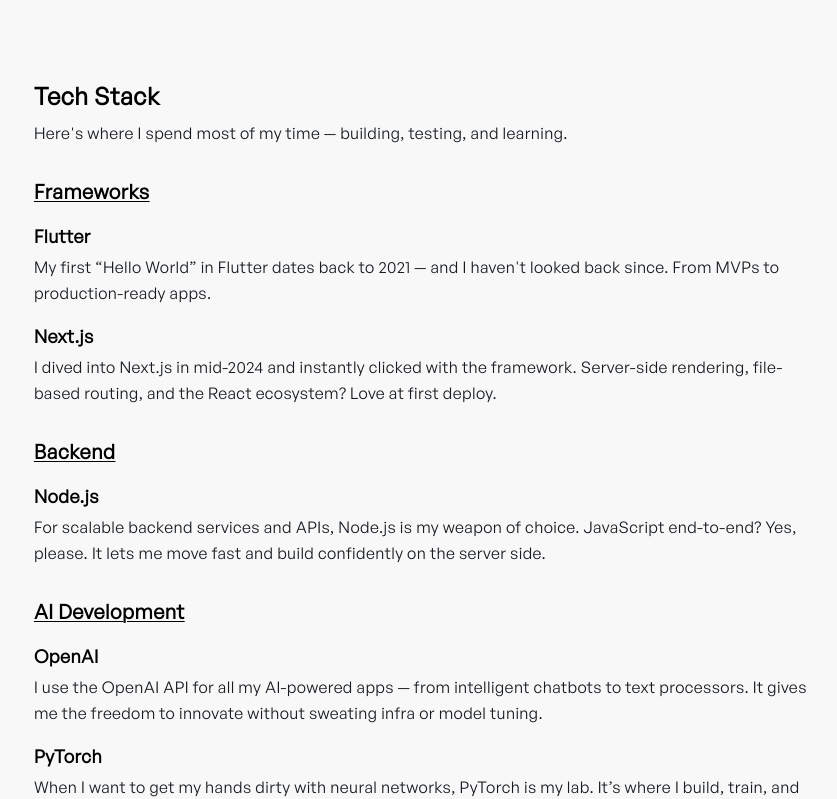
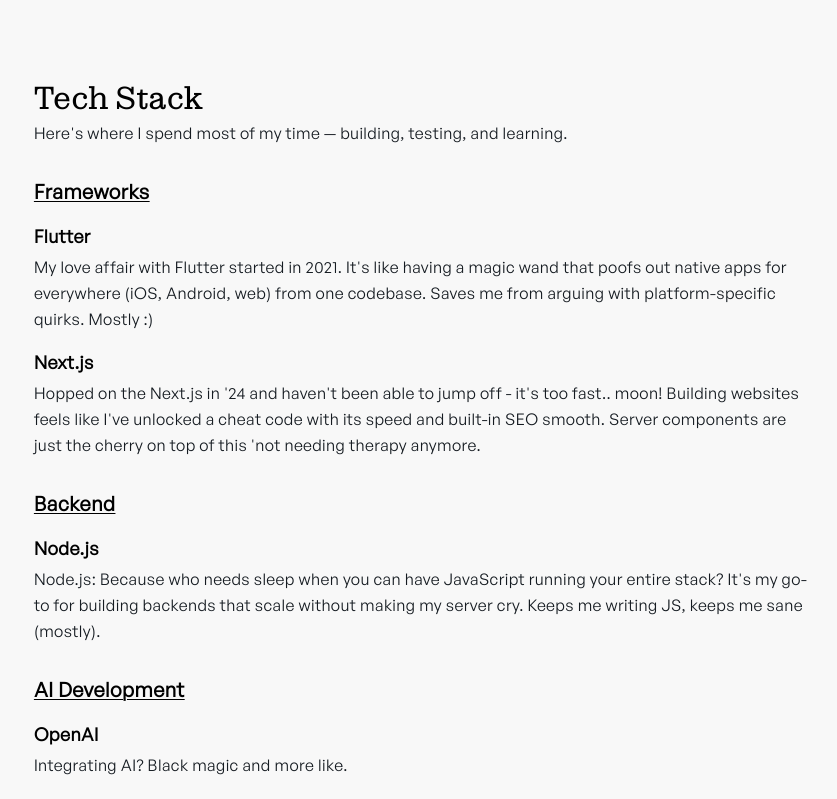
Before and after one commit to heygourab/personal_portfolio_nextjs, a Next.js app: page /techstack in a window 1280 px wide. Shown: the top 799 px of the page, without its empty margins (215-1052 px from the left). Built offline with nearby package versions, Linux system fonts and the light colour scheme.

Commit message:
Add Intro component and update tech stack descriptions for enhanced clarity and engagement; adjust styles for consistency.

```diff
--- /dev/null
+++ b/app/(main)/components/intro.tsx
@@ -0,0 +1,23 @@
+"use client";
+import { zodiakSerif } from "@/app/fonts";
+import { RoughNotation } from "react-rough-notation";
+
+export default function Intro() {
+  return (
+    <div>
+      <h1
+        className={`${zodiakSerif.className} mt-4 text-2xl font-bold tracking-wide text-balance md:text-3xl`}
+      >
+        Gourab S. — I Design, I Develop,{" "}
+        <RoughNotation
+          type="highlight"
+          color="#fd510d"
+          show={true}
+          animationDelay={650}
+        >
+          I Deliver.
+        </RoughNotation>
+      </h1>
+    </div>
+  );
+}
--- a/app/(main)/page.tsx
+++ b/app/(main)/page.tsx
@@ -1,7 +1,8 @@
 import Image from "next/image";
 import profilePicture from "@/public/me.png";
 import { NavItem } from "./ui/nav-item";
-import { zodiakSerif } from "../fonts";
+
+import Intro from "./components/intro";
 
 export default function Home() {
   return (
@@ -15,11 +16,7 @@
           priority
           className="size-16 rounded-full border object-cover md:size-20"
         />
-        <h1
-          className={`${zodiakSerif.className} mt-4 text-2xl font-bold tracking-wide text-balance md:text-3xl`}
-        >
-          Gourab S. — I Design, I Develop, I Deliver.
-        </h1>
+        <Intro />
       </div>
       <p className="mt-4 text-sm text-pretty text-[#151b21] md:text-base">
         I started as a Flutter developer, developing clean and responsive mobile
--- a/app/(main)/techstack/data.ts
+++ b/app/(main)/techstack/data.ts
@@ -22,12 +22,12 @@
       {
         title: "Flutter",
         description:
-          "My first “Hello World” in Flutter dates back to 2021 — and I haven't looked back since. From MVPs to production-ready apps.",
+          "My love affair with Flutter started in 2021. It's like having a magic wand that poofs out native apps for everywhere (iOS, Android, web) from one codebase. Saves me from arguing with platform-specific quirks. Mostly :)",
       },
       {
         title: "Next.js",
         description:
-          "I dived into Next.js in mid-2024 and instantly clicked with the framework. Server-side rendering, file-based routing, and the React ecosystem? Love at first deploy.",
+          "Hopped on the Next.js in '24 and haven't been able to jump off - it's too fast.. moon! Building websites feels like I've unlocked a cheat code with its speed and built-in SEO smooth. Server components are just the cherry on top of this 'not needing therapy anymore.",
       },
     ],
   },
@@ -37,7 +37,7 @@
       {
         title: "Node.js",
         description:
-          "For scalable backend services and APIs, Node.js is my weapon of choice. JavaScript end-to-end? Yes, please. It lets me move fast and build confidently on the server side.",
+          "Node.js: Because who needs sleep when you can have JavaScript running your entire stack? It's my go-to for building backends that scale without making my server cry. Keeps me writing JS, keeps me sane (mostly).",
       },
     ],
   },
@@ -47,12 +47,12 @@
     items: [
       {
         title: "OpenAI",
-        description: `I use the OpenAI API for all my AI-powered apps — from intelligent chatbots to text processors. It gives me the freedom to innovate without sweating infra or model tuning.`,
+        description: `Integrating AI? Black magic and more like.`,
       },
       {
         title: "PyTorch",
         description:
-          "When I want to get my hands dirty with neural networks, PyTorch is my lab. It’s where I build, train, and experiment with deep learning architectures.",
+          "When I'm feeling brave and want to wrestle with tensors. DL Stuffs :)",
       },
     ],
   },
--- a/app/(main)/techstack/page.tsx
+++ b/app/(main)/techstack/page.tsx
@@ -1,3 +1,4 @@
+import { zodiakSerif } from "@/app/fonts";
 import { techStackData, TechItem as TechItemType } from "./data";
 
 interface TechItemProps {
@@ -40,8 +41,12 @@
   return (
     <div className="space-y-6">
       <header className="mt-12">
-        <h1 className="text-2xl font-bold tracking-wide">Tech Stack</h1>
-        <p className="mt-2 max-w-prose text-sm leading-relaxed tracking-wide text-[#151b21] md:text-base">
+        <h1
+          className={`${zodiakSerif.className} text-2xl font-bold tracking-wide md:text-3xl`}
+        >
+          Tech Stack
+        </h1>
+        <p className="mt-1 max-w-prose text-sm leading-relaxed tracking-wide text-[#151b21] md:text-base">
           Here&apos;s where I spend most of my time — building, testing, and
           learning.
         </p>
--- a/package.json
+++ b/package.json
@@ -21,7 +21,8 @@
     "next": "15.3.1",
     "react": "19.1.0",
     "react-dom": "19.1.0",
-    "react-rough-notation": "^1.0.5"
+    "react-rough-notation": "^1.0.5",
+    "rough-notation": "^0.5.1"
   },
   "devDependencies": {
     "@eslint/eslintrc": "^3",
```
Also changed, not shown: 1 other file (tests, documents, lock files or other folders).
